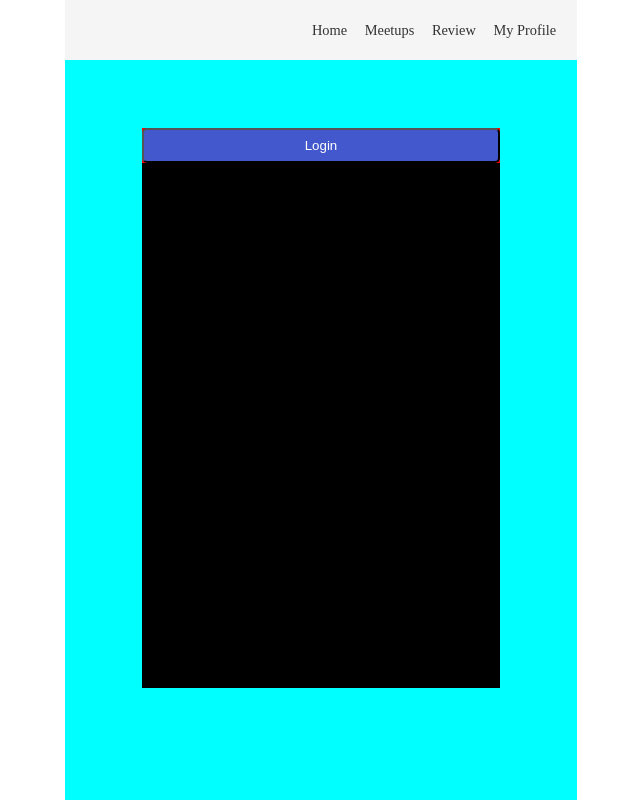
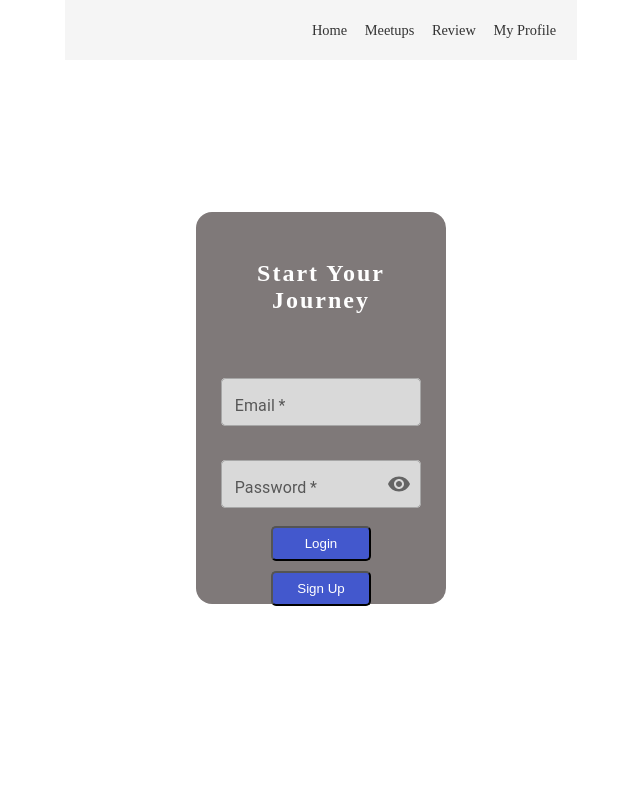
Before and after one commit to AsyncAwaitForever/Meetups--Page, a React (Vite) app: page /login in a window 1280 px wide. Shown: the whole page, without its empty margins (319-959 px from the left). Built offline with nearby package versions, Linux system fonts and the light colour scheme.

Commit message:
styled form

```diff
--- a/package.json
+++ b/package.json
@@ -12,6 +12,7 @@
   "dependencies": {
     "@emotion/react": "^11.13.3",
     "@emotion/styled": "^11.13.0",
+    "@mui/icons-material": "^6.1.5",
     "@mui/material": "^6.1.5",
     "react": "^18.3.1",
     "react-dom": "^18.3.1",
--- a/src/components/Button/button.scss
+++ b/src/components/Button/button.scss
@@ -1,9 +1,15 @@
-@import '../../styling/_variables';
-
+@import "../../styling/_variables";
 
 .form-button {
-    background-color: $default-button-bkg-color;
-    color: $default-button-text-color;
-    padding: 0.5rem 1rem;
-    border-radius: 5px;
+  background-color: $default-button-bkg-color;
+  color: $default-button-text-color;
+  padding: 0.5rem 1rem;
+  border-radius: 5px;
+  width: 50%;
+  margin: auto;
+  cursor: pointer;
+
+  &:hover {
+    background-color: darken($default-button-bkg-color, 10%);
+  }
 }
--- a/src/components/LoginForm/LoginForm.jsx
+++ b/src/components/LoginForm/LoginForm.jsx
@@ -1,20 +1,87 @@
-import React from 'react';
-import FormButton from '../Button/Button'
-import { TextField, } from '@mui/material';
-import "./LoginForm.scss";
+import React, { useState } from "react";
+import FormButton from "../Button/Button";
+import { TextField, InputAdornment, IconButton } from "@mui/material";
+import { Visibility, VisibilityOff } from "@mui/icons-material";
+import "./loginForm.scss";
 
-const handleLogin = () => {
-    console.log(clicked, "logged in");
+const LoginForm = () => {
+  const [email, setEmail] = useState("");
+  const [password, setPassword] = useState("");
+  const [showPassword, setShowPassword] = useState(false);
+
+  const handleLogin = (e) => {
+    e.preventDefault();
+    console.log("Login:", { email, password });
   };
 
+  const handleShowSignUp = () => {
+    console.log("Show sign up overlay");
+  };
 
-const LoginForm = () => {
+  const togglePasswordVisibility = () => {
+    setShowPassword(!showPassword);
+  };
+
   return (
+    <div className="loginForm-container">
+      <h2>Start Your Journey</h2>
+      <form onSubmit={handleLogin}>
+        <TextField
+          label="Email"
+          type="email"
+          variant="outlined"
+          sx={{
+            "& .MuiInputLabel-root.Mui-focused": {
+              color: "blue",
+              backgroundColor: "#A1AFFB",
+              transform: "translate(10px, -16px)",
+                padding:"2px",
+                fontSize:"14px",
+                borderRadius:"4px"
 
-    <div className='loginForm-container'>
-        <FormButton text="Login" className="login-button" onClick={handleLogin} />
+            },
+          }}
+          fullWidth
+          margin="normal"
+          value={email}
+          onChange={(e) => setEmail(e.target.value)}
+          required
+        />
+        <TextField
+          label="Password"
+          type={showPassword ? "text" : "password"}
+          variant="outlined"
+          sx={{
+            "& .MuiInputLabel-root.Mui-focused": {
+              color: "blue",
+              backgroundColor: "#A1AFFB",
+              transform: "translate(10px, -16px)",
+                padding:"2px",
+                fontSize:"16px",
+                borderRadius:"4px"
+
+            },
+          }}
+          fullWidth
+          margin="normal"
+          value={password}
+          onChange={(e) => setPassword(e.target.value)}
+          required
+          InputProps={{
+            endAdornment: (
+              <InputAdornment position="end">
+                <IconButton aria-label="toggle password visibility" onClick={togglePasswordVisibility} edge="end">
+                  {showPassword ? <VisibilityOff /> : <Visibility />}
+                </IconButton>
+              </InputAdornment>
+            ),
+          }}
+        />
+        <FormButton type="button" text="Login" className="login-button" onClick={handleLogin} />
+        <FormButton type="button" text="Sign Up" className="sign-up-button" onClick={handleShowSignUp} />
+      </form>
     </div>
-  )
-}
+  );
+};
 
-export default LoginForm
+export default LoginForm;
--- a/src/components/LoginForm/loginForm.scss
+++ b/src/components/LoginForm/loginForm.scss
@@ -1,9 +1,39 @@
-@import '../../styling/_variables';
+@import "../../styling/_variables";
 
 .loginForm-container {
+  width: 70%;
+  height: 70%;
+  background-color: $secondary-color;
+  display: flex;
+  flex-direction: column;
+  justify-content: ceneter;
+  border-radius: 1rem;
 
-    background-color: red;
+  h2 {
+    text-align: center;
+    padding: 2rem;
+    margin: 1rem auto;
+    color: $default-button-text-color;
+    letter-spacing: 2px;
+  }
+
+  form {
+    height: 80%;
     display: flex;
     flex-direction: column;
-    justify-content: space-between;
+    width: 80%;
+    margin: auto;
+    gap: 10px;
+
+    div {
+        background-color: #D9D9D9;
+        border-radius: 0.3rem;
+        height: 3rem;
+        color: $default-button-bkg-color;
+    }
+  }
 }
+
+.overlayToggle-button {
+  background-color: $secondary-button-bkg-color;
+}
--- a/src/pages/Login/Login.jsx
+++ b/src/pages/Login/Login.jsx
@@ -10,6 +10,7 @@ const Login = () => {
 
       <div className="loginPage__form-container">
         <LoginForm />
+
         {/* <SignUpForm /> */}
 
         <div className="overlay">
--- a/src/pages/Login/login.scss
+++ b/src/pages/Login/login.scss
@@ -8,12 +8,14 @@
   width: 40%;
   max-width: 1000px;
   margin: 0 auto;
-    background-color: aqua;
 
   &__form-container {
-    min-width: 70%;
-    min-height:70%;
-    background-color: black;
+    width: 70%;
+    height: 70%;
     margin-bottom: 7rem;
+    display: flex;
+    flex-direction: column;
+    justify-content: center;
+    align-items: center;
   }
 }
--- a/src/styling/_variables.scss
+++ b/src/styling/_variables.scss
@@ -1,3 +1,4 @@
 $default-button-bkg-color : rgba(67,88,205,255);
 $default-button-text-color : #ffffff;
 $secondary-color : #7F7979;
+$secondary-button-bkg-color: #A1AFFB;
```
Also changed, not shown: 1 other file (tests, documents, lock files or other folders). Lines whose indentation alone changed are shown as unchanged.
